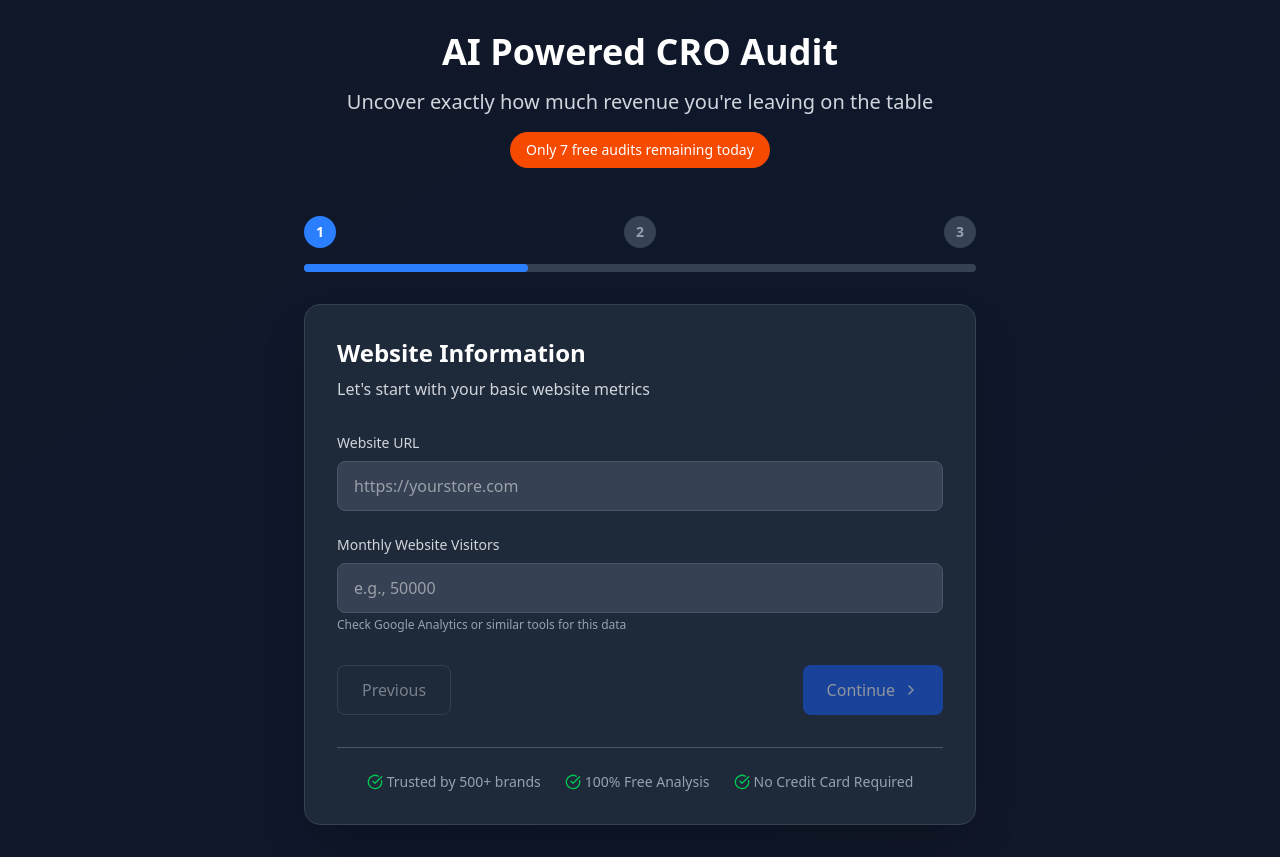
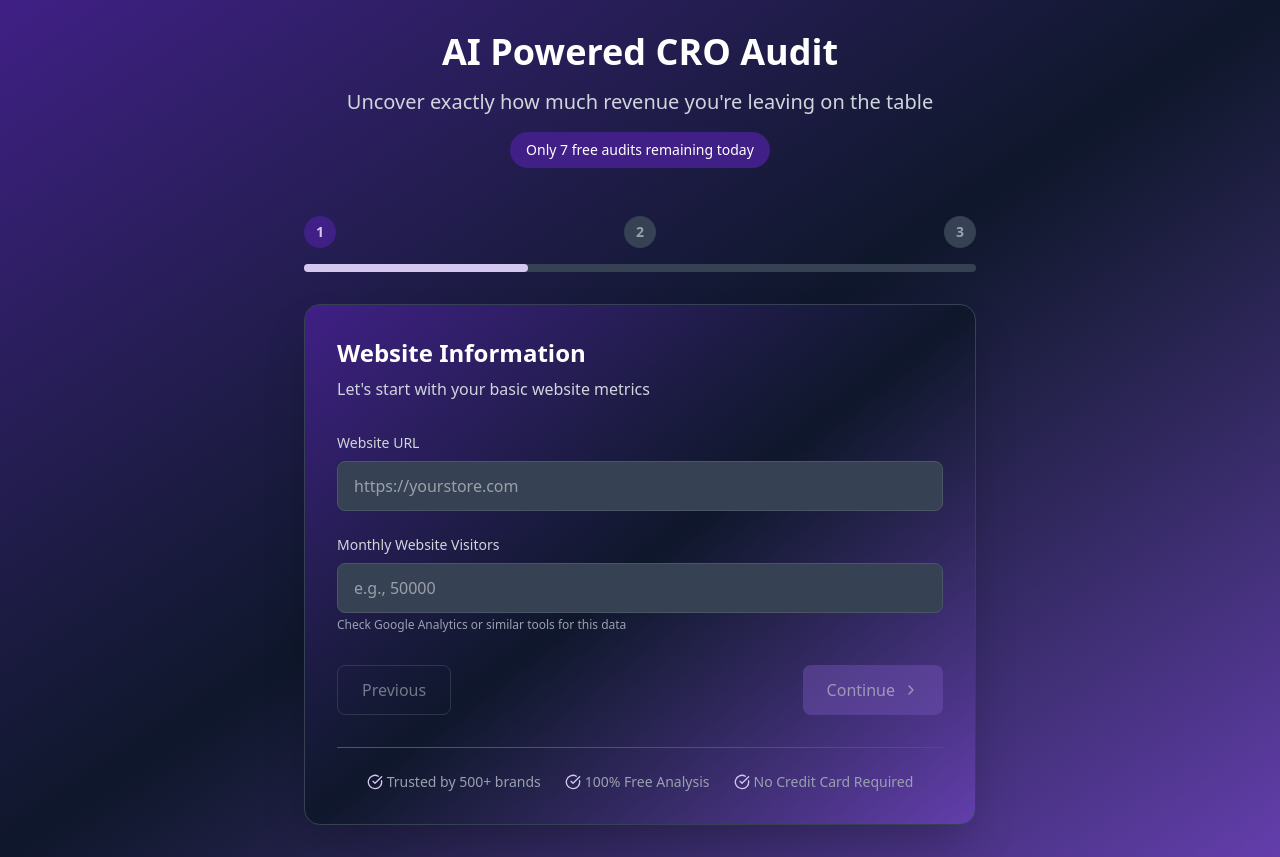
Before and after one commit to Hamzaali146/AI-Powered-CRO-Audit-, a React (Vite) app in the folder frontend/: page / in a window 1280 px wide. Built offline with nearby package versions, Linux system fonts and the light colour scheme.

Commit message:
change layout

```diff
--- a/frontend/src/CROCalculator.jsx
+++ b/frontend/src/CROCalculator.jsx
@@ -270,9 +270,9 @@ const CROCalculator = () => {
 
   if (isAnalyzing) {
     return (
-      <div className="min-h-screen bg-gradient-to-br from-gray-900 via-slate-900 to-gray-900">
+  <div className="min-h-screen bg-gradient-to-br from-[#401F86] via-slate-900 to-[#633eac]">
         {/* Enhanced Top Progress Bar */}
-        <div className="fixed top-0 left-0 right-0 z-50 bg-gray-800 shadow-lg border-b border-gray-700">
+  <div className="fixed top-0 left-0 right-0 z-50 bg-gradient-to-br from-[#401F86] via-slate-900 to-[#633eac] shadow-lg border-b border-gray-700">
           <div className="relative h-2">
             <div
               className="h-full bg-gradient-to-r from-blue-500 via-purple-500 to-pink-500 transition-all duration-500 ease-out"
@@ -315,7 +315,7 @@ const CROCalculator = () => {
             <div className="grid lg:grid-cols-2 gap-8 mb-8">
 
               {/* Website Preview with Screenshot */}
-              <div className="bg-gray-800 rounded-3xl shadow-2xl overflow-hidden border border-gray-700">
+              <div className="bg-gradient-to-br from-[#401F86] via-slate-900 to-[#633eac] rounded-3xl shadow-2xl overflow-hidden border border-gray-700">
                 {/* Browser Header */}
                 <div className="bg-gray-700 px-6 py-4 border-b border-gray-600 flex items-center space-x-4">
                   <div className="flex space-x-2">
@@ -464,7 +464,7 @@ const CROCalculator = () => {
             </div>
 
             {/* Bottom Status Bar */}
-            <div className="bg-gray-800 rounded-2xl p-6 shadow-2xl border border-gray-700">
+              <div className="bg-gradient-to-br from-[#401F86] via-slate-900 to-[#633eac] rounded-2xl p-6 shadow-2xl border border-gray-700">
               <div className="flex items-center justify-between">
                 <div className="flex items-center space-x-4">
                   <div className="w-12 h-12 bg-gradient-to-r from-blue-500 to-purple-600 rounded-xl flex items-center justify-center">
@@ -512,7 +512,7 @@ const CROCalculator = () => {
             </div>
 
             {/* Current Performance */}
-            <div className="bg-gray-800 rounded-2xl p-8 mb-8 shadow-2xl border border-gray-700">
+            <div className="bg-gradient-to-br from-[#401F86] via-slate-900 to-[#633eac] rounded-2xl p-8 mb-8 shadow-2xl border border-gray-700">
               <h2 className="text-2xl font-bold mb-6 flex items-center text-white">
                 <BarChart3 className="mr-3 text-blue-400" />
                 Current Performance Snapshot
@@ -578,7 +578,7 @@ const CROCalculator = () => {
             </div>
 
             {/* Critical Issues */}
-            <div className="bg-gray-800 rounded-2xl p-8 mb-8 shadow-2xl border border-gray-700">
+            <div className="bg-gradient-to-br from-[#401F86] via-slate-900 to-[#633eac] rounded-2xl p-8 mb-8 shadow-2xl border border-gray-700">
               <h2 className="text-2xl font-bold mb-6 flex items-center text-red-400">
                 <AlertTriangle className="mr-3" />
                 Critical Issues Found
@@ -613,7 +613,7 @@ const CROCalculator = () => {
             </div>
 
             {/* Competitor Analysis */}
-            <div className="bg-gray-800 rounded-2xl p-8 mb-8 shadow-2xl border border-gray-700">
+            <div className="bg-gradient-to-br from-[#401F86] via-slate-900 to-[#633eac] rounded-2xl p-8 mb-8 shadow-2xl border border-gray-700">
               <h2 className="text-2xl font-bold mb-6 text-white">Competitor Gap Analysis</h2>
               <p className="text-gray-300 mb-6">Your top competitors are significantly outperforming you:</p>
               <div className="grid gap-4">
@@ -759,7 +759,7 @@ const CROCalculator = () => {
   }
 
   return (
-    <div className="min-h-screen bg-gradient-to-br from-gray-900 via-slate-900 to-gray-900">
+    <div className="min-h-screen bg-gradient-to-br from-[#401F86] via-slate-900 to-[#633eac]">
       <div className="container mx-auto px-4 py-8">
         <div className="max-w-2xl mx-auto">
 
@@ -769,7 +769,7 @@ const CROCalculator = () => {
             <p className="text-xl text-gray-300">
               Uncover exactly how much revenue you're leaving on the table
             </p>
-            <div className="mt-4 text-sm bg-orange-600 inline-block px-4 py-2 rounded-full">
+            <div className="mt-4 text-sm bg-[#401F86] inline-block px-4 py-2 rounded-full">
               Only 7 free audits remaining today
             </div>
           </div>
@@ -782,7 +782,7 @@ const CROCalculator = () => {
                   key={index}
                   className={`w-8 h-8 rounded-full flex items-center justify-center text-sm font-bold ${
                     index <= currentStep
-                      ? 'bg-blue-500 text-white'
+                      ? 'bg-[#401F86] text-[#D5C8F0]'
                       : 'bg-gray-700 text-gray-400'
                   }`}
                 >
@@ -792,14 +792,14 @@ const CROCalculator = () => {
             </div>
             <div className="w-full bg-gray-700 rounded-full h-2">
               <div
-                className="bg-blue-500 h-2 rounded-full transition-all duration-300"
+                className="bg-[#D5C8F0] h-2 rounded-full transition-all duration-300"
                 style={{ width: `${((currentStep + 1) / steps.length) * 100}%` }}
               ></div>
             </div>
           </div>
 
           {/* Form Card */}
-          <div className="bg-gray-800 rounded-2xl p-8 shadow-2xl border border-gray-700">
+          <div className="bg-gradient-to-br from-[#401F86] via-slate-900 to-[#633eac] rounded-2xl p-8 shadow-2xl border border-gray-700">
             <div className="mb-8">
               <h2 className="text-2xl font-bold text-white mb-2">
                 {steps[currentStep].title}
@@ -940,7 +940,7 @@ const CROCalculator = () => {
                 <button
                   onClick={nextStep}
                   disabled={!isStepValid(currentStep)}
-                  className="px-6 py-3 bg-blue-600 text-white rounded-lg hover:bg-blue-700 disabled:opacity-50 disabled:cursor-not-allowed flex items-center"
+                  className="px-6 py-3 bg-[#6f51b1] text-white rounded-lg hover:bg-[#60449c] disabled:opacity-50 disabled:cursor-not-allowed flex items-center"
                 >
                   Continue <ChevronRight className="ml-2 h-4 w-4" />
                 </button>
@@ -948,7 +948,7 @@ const CROCalculator = () => {
                 <button
                   onClick={analyzeWebsite}
                   disabled={!isStepValid(currentStep)}
-                  className="px-8 py-3 bg-gradient-to-r from-green-600 to-emerald-700 text-white rounded-lg hover:from-green-700 hover:to-emerald-800 disabled:opacity-50 disabled:cursor-not-allowed font-bold flex items-center"
+                  className="px-8 py-3 bg-gradient-to-r from-[#6f51b1] to-[#60449c] text-white rounded-lg hover:from-[#6f51b1] hover:to-[#60449c] disabled:opacity-50 disabled:cursor-not-allowed font-bold flex items-center"
                 >
                   <Zap className="mr-2 h-5 w-5" />
                   Analyze My Website
@@ -960,15 +960,15 @@ const CROCalculator = () => {
             <div className="mt-8 pt-6 border-t border-gray-600 text-center text-gray-400 text-sm">
               <div className="flex items-center justify-center space-x-6">
                 <span className="flex items-center">
-                  <CheckCircle className="h-4 w-4 mr-1 text-green-500" />
+                  <CheckCircle className="h-4 w-4 mr-1 text-[#D5C8F0]" />
                   Trusted by 500+ brands
                 </span>
                 <span className="flex items-center">
-                  <CheckCircle className="h-4 w-4 mr-1 text-green-500" />
+                  <CheckCircle className="h-4 w-4 mr-1 text-[#D5C8F0]" />
                   100% Free Analysis
                 </span>
                 <span className="flex items-center">
-                  <CheckCircle className="h-4 w-4 mr-1 text-green-500" />
+                  <CheckCircle className="h-4 w-4 mr-1 text-[#D5C8F0]" />
                   No Credit Card Required
                 </span>
               </div>
```
